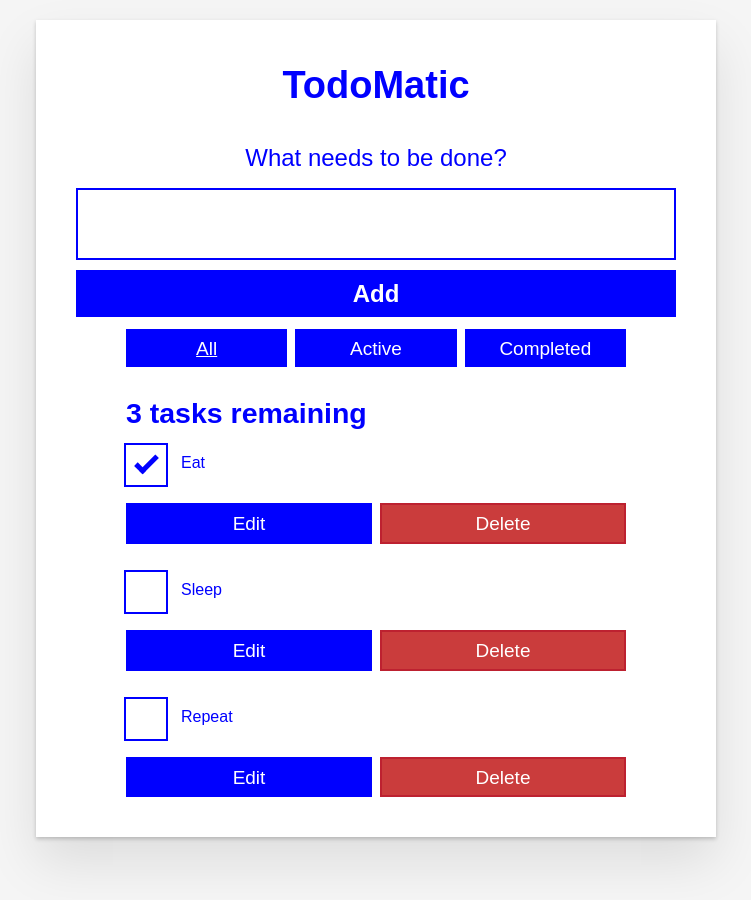
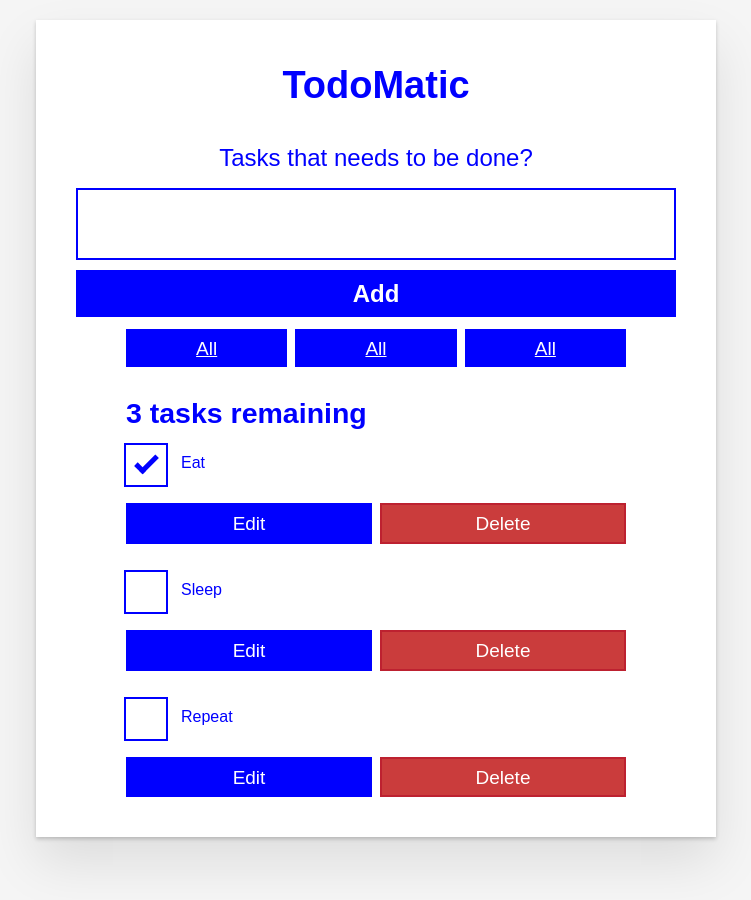
Before and after one commit to Georgechisom/todo-app, a React (Create React App) app: page / in a window 1280 px wide. Shown: the top 900 px of the page, without its empty margins (264-1015 px from the left). Built offline with nearby package versions, Linux system fonts and the light colour scheme.

Commit message:
form.js added

```diff
--- a/src/App.js
+++ b/src/App.js
@@ -1,51 +1,31 @@
 import './App.css';
 import Todo from "./components/Todo";
 import './index.js'
+import Form from './components/Form.js';
+import FilterButton from './components/FilterButton.js';
 
 
 function App(props) {
 
+  function addTask(name) {
+    alert(name);
+  };
+
+
   const taskList = props.tasks?.map((task) => (
-    <Todo id={task.id} name={task.name} completed={task.completed} />
+    <Todo id={task.id} name={task.name} completed={task.completed} key={task.id} />
   ));
 
 
   return (
     <div className="todoapp stack-large">
       <h1>TodoMatic</h1>
-      <form>
-        <h2 className="label-wrapper">
-          <label htmlFor="new-todo-input" className="label__lg">
-            What needs to be done?
-          </label>
-        </h2>
-        <input
-          type="text"
-          id="new-todo-input"
-          className="input input__lg"
-          name="text"
-          autoComplete="off"
-        />
-        <button type="submit" className="btn btn__primary btn__lg">
-          Add
-        </button>
-      </form>
+      <Form addTask={addTask}/>
       <div className="filters btn-group stack-exception">
-        <button type="button" className="btn toggle-btn" aria-pressed="true">
-          <span className="visually-hidden">Show </span>
-          <span>all</span>
-          <span className="visually-hidden"> tasks</span>
-        </button>
-        <button type="button" className="btn toggle-btn" aria-pressed="false">
-          <span className="visually-hidden">Show </span>
-          <span>Active</span>
-          <span className="visually-hidden"> tasks</span>
-        </button>
-        <button type="button" className="btn toggle-btn" aria-pressed="false">
-          <span className="visually-hidden">Show </span>
-          <span>Completed</span>
-          <span className="visually-hidden"> tasks</span>
-        </button>
+        <FilterButton />
+        <FilterButton />
+        <FilterButton />
+
       </div>
       <h2 id="list-heading">3 tasks remaining</h2>
       <ul
--- /dev/null
+++ b/src/components/FilterButton.js
@@ -0,0 +1,13 @@
+import React from 'react'
+
+function FilterButton() {
+  return (
+    <button type="button" className="btn toggle-btn" aria-pressed="true">
+        <span className="visually-hidden">Show </span>
+        <span>all</span>
+        <span className="visually-hidden"> tasks</span>
+    </button>
+  )
+}
+
+export default FilterButton
--- /dev/null
+++ b/src/components/Form.js
@@ -0,0 +1,36 @@
+import React from 'react'
+import { useState } from "react";
+
+
+function Form(props) {
+
+    const [name, setName] = useState("learning this")
+
+    function handleSubmit(event) {
+        event.preventDefault();
+        props.addTask("Todo task");
+        props.onSubmit("Say hello!");
+    };
+
+  return (
+    <form onSubmit={handleSubmit}>
+        <h2 className="label-wrapper">
+          <label htmlFor="new-todo-input" className="label__lg">
+            Tasks that needs to be done?
+          </label>
+        </h2>
+        <input
+          type="text"
+          id="new-todo-input"
+          className="input input__lg"
+          name="text"
+          autoComplete="off"
+        />
+        <button type="submit" className="btn btn__primary btn__lg">
+          Add
+        </button>
+      </form>
+  )
+}
+
+export default Form
```
